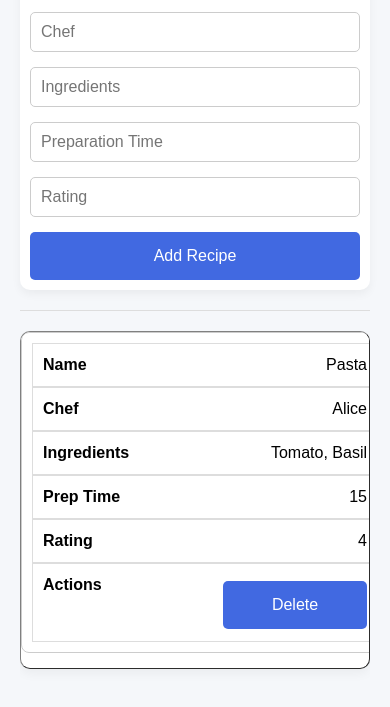
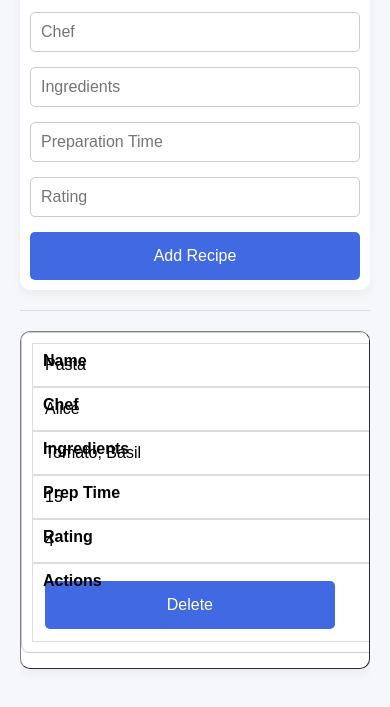
Before and after one commit to ny-collins/dbwork, a website: page frontend/index.html in a window 390 px wide. Shown: the part 121-828 px from the top of the page. Drawn offline with Linux system fonts and the light colour scheme; no server answers.

Commit message:
commit28

```diff
--- a/frontend/style.css
+++ b/frontend/style.css
@@ -116,18 +116,19 @@ th, td {
   }
 
   td {
-    text-align: right;
-    padding-left: 50%;
+    text-align: left;
+    padding-left: 8px 10px 8px 55%;
     position: relative;
     box-sizing: border-box;
+    word-break: break-word;
   }
 
   td::before {
     content: attr(data-label);
     position: absolute;
-    left: 0;
-    width: 50%;
-    padding-left: 10px;
+    left: 10px;
+    top: 8px;
+    width: 45%;
     font-weight: bold;
     text-align: left;
     white-space: nowrap;
```
